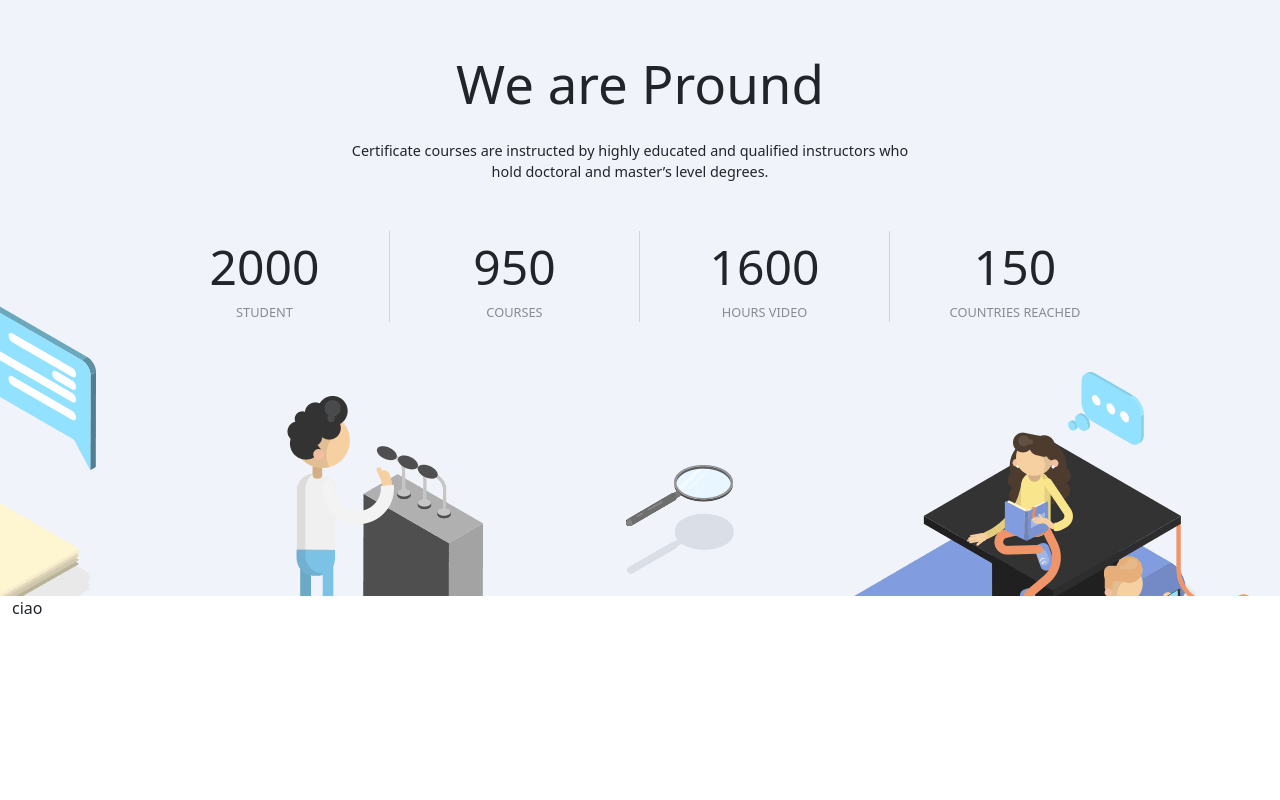
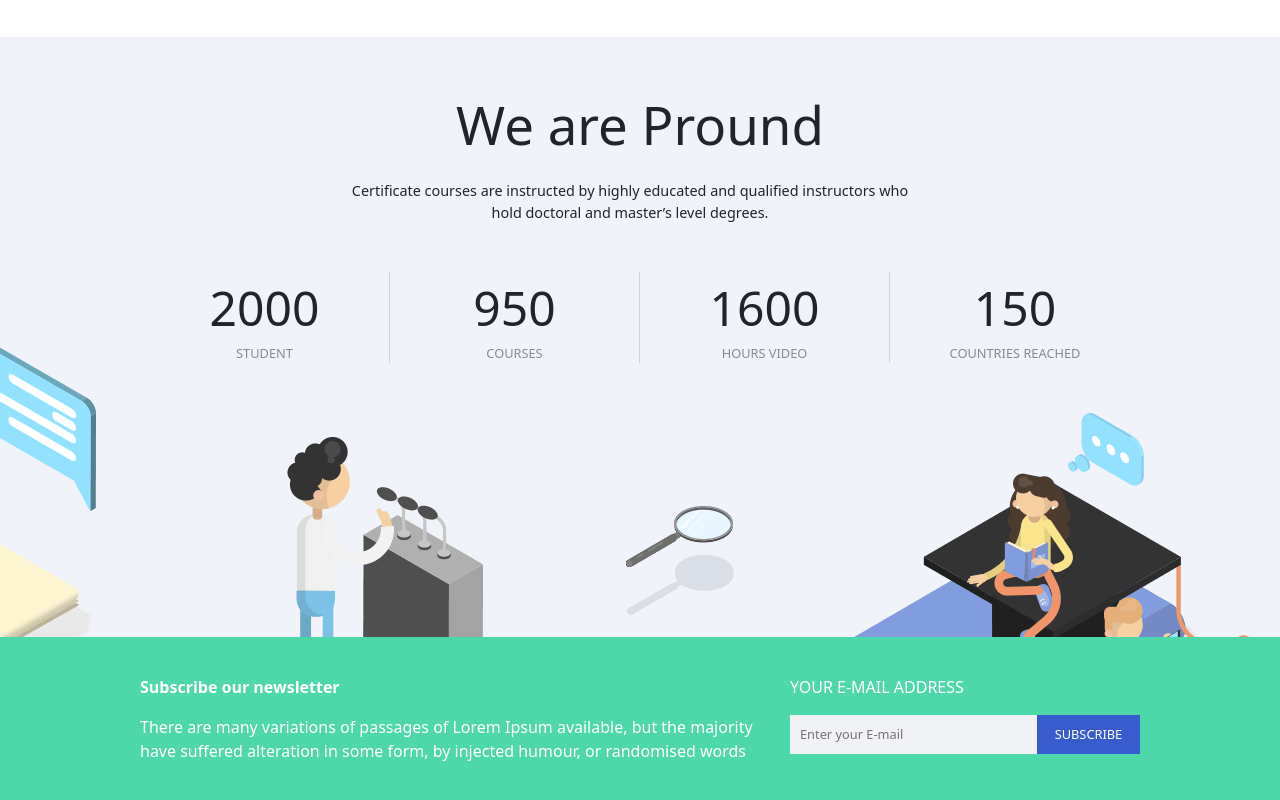
Before and after one commit to michelebonanno92/proj-html-vuejs, a Vue app: page / in a window 1280 px wide. Shown: the part 3059-3859 px from the top of the page. Before the commit the page ends 3679 px from the top, so only its background shows below. Built offline with nearby package versions, Linux system fonts and the light colour scheme.

Commit message:
complatato MainSectionSix

```diff
--- /dev/null
+++ b/src/components/AppSearchBar.vue
@@ -0,0 +1,52 @@
+<script>
+import AppButton from './AppButton.vue';
+export default {
+  data() {
+    return {
+
+
+    }
+  },
+   components: {
+
+  },
+}
+</script>
+
+<template>
+     <div class="d-flex searchw">
+              <input type="text" placeholder="Enter your E-mail">
+              <span type="button" class="searchBlue">
+                  SUBSCRIBE
+              </span>
+            </div>
+
+
+</template>
+
+<style lang="scss" scoped>
+@use '../assets/scss/partials/variables' as *;
+
+      input{
+        background-color: #F0F2F5;
+        border: none;
+        font-size: 0.8rem;
+        padding: 10px;
+        width: 400px;
+      }.searchBlue{
+        background-color: $blueColor;
+        color: white;
+        width: 150px;
+        display: flex;
+        justify-content: center;
+        align-items: center;
+        font-size: 0.8rem;
+      }.buttonBlue{
+        @include buttonBlue
+      }input{
+        width: 100%;
+      }.searchw{
+        width: 350px;
+      }
+
+</style>
--- a/src/components/MainSectionFive.vue
+++ b/src/components/MainSectionFive.vue
@@ -175,7 +175,7 @@ export default {
 
         </div>
         <div>
-
+          <AppButton />
         </div>
 
 
--- a/src/components/MainSectionSix.vue
+++ b/src/components/MainSectionSix.vue
@@ -1,5 +1,5 @@
 <script>
-import AppButton from './AppButton.vue';
+import AppSearchBar from './AppSearchBar.vue';
 export default {
   data() {
     return {
@@ -26,7 +26,7 @@ export default {
     }
   },
    components: {
-
+    AppSearchBar,
   },
 }
 </script>
@@ -54,8 +54,28 @@ export default {
 
     </div>
   </div>
-  <div class="container-fluid">
-    ciao
+  <div class="container-fluid backcolor d-flex justify-content-center align-items-center">
+    <div class="my-row">
+        <div >
+            <p>
+                <strong>
+                    Subscribe our newsletter
+                </strong>
+            </p>
+            <p>
+                There are many variations of passages of Lorem Ipsum available, but the majority have suffered alteration in some form, by injected humour, or randomised words
+            </p>
+        </div>
+        <div >
+            <p>
+                YOUR E-MAIL ADDRESS
+            </p>
+            <div>
+                <AppSearchBar />
+            </div>
+        </div>
+    </div>
+
   </div>
 </template>
 
@@ -87,5 +107,9 @@ export default {
 }.text-font{
     font-size: 0.8rem;
     opacity: 0.5;
+}.backcolor{
+    background-color: #4ED7A8;
+    color: white;
+    height: 180px;
 }
 </style>
```
